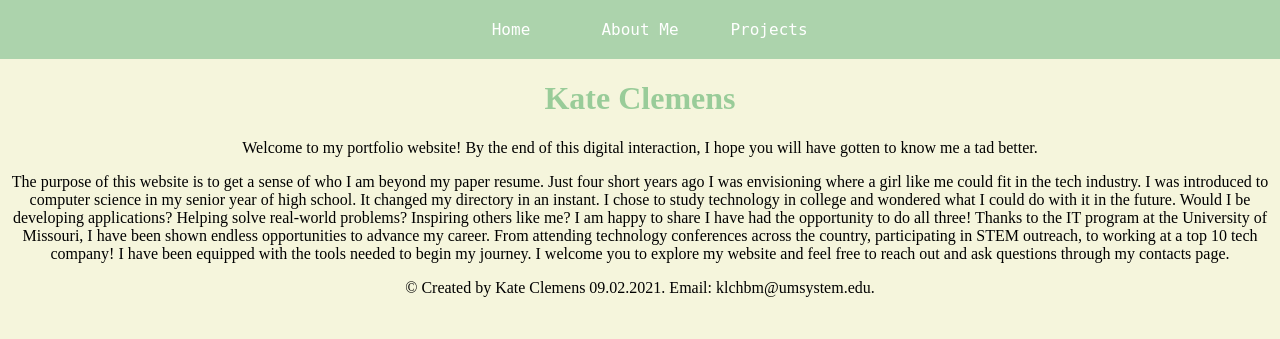
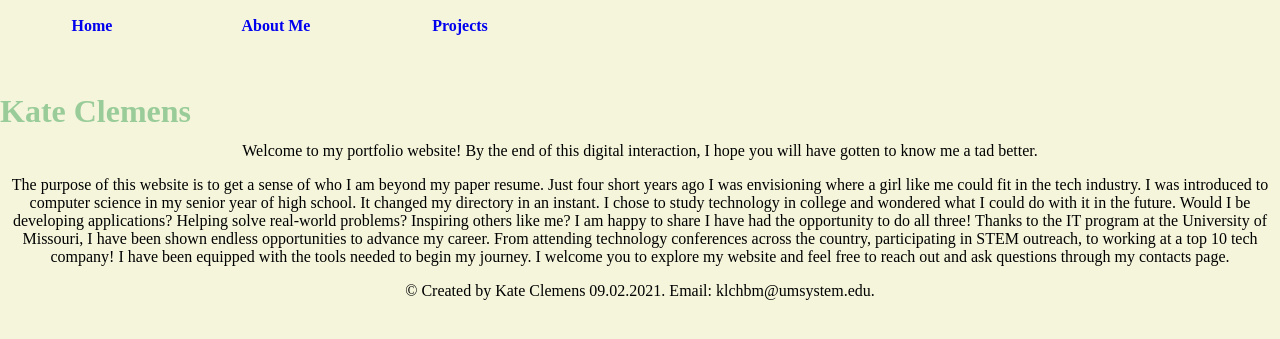
Before and after one commit to klchbm/klchbm.github.io, a PHP site: page / in a window 1280 px wide. Shown: the top 339 px of the page. Run offline with PHP 8.4, Linux system fonts and the light colour scheme.

Commit message:
Add files via upload

```diff
--- a/islt_7310/index.html
+++ b/islt_7310/index.html
@@ -24,22 +24,36 @@ Tested:  9.01.21; Passed on Safari and Chrome browsers
         <meta charset="utf-8">
         <title>Home Page</title>
         <link rel="stylesheet" href="style.css">
-        <link rel="nav stylesheet" href="nav.css">
+        <link rel="stylesheet" href="nav.css">
 
 </head>
 
 <body>
-    <ul class ="nav">
-        <li><a href="index.html">Home</a></li>
-        <li><a href="about.html">About Me</a></li>
-        <li><a href="#projects.html">Projects</a></li>
-    </ul>
+        <nav>
+        <ul>
+            <li><a href="index.html">Home</a></li>
+            <li><a href="about.html">About Me</a></li>
+            <li><a href="#projects.html">Projects</a>
+                    <ul>
+                        <li><a href="#Link1">Link 1</a></li>
+                        <li><a href="#Link2">Link 2</a></li>
+                        <li><a href="#Link3">Link 3</a></li>
+                    </ul>
+            </li>
+        </ul>
+        </nav>
+<br>
+<br>
+<br>
+<br>
 
     <header>
         <h1>Kate Clemens</h1>
     </header>
 
-
+<br>
+<br>
+<br>
     <main>
          <p>Welcome to my portfolio website! By the end of this digital interaction, I hope you will have gotten to know me a tad better.</p>
 
--- a/islt_7310/nav.css
+++ b/islt_7310/nav.css
@@ -1,33 +1,54 @@
-
-.nav {
-    background-color: #acd3ac;
-    color: #fff;
-    list-style: none;
-    text-align: center;
-    padding: 20px 0 20px 0;
+/*set the active page class to any <li> that has the class*/
+.active a:link {
+    background-color: beige;
 }
 
-.nav > li {
+/*format and position the main navigation menu*/
+nav {
+    top: 0px;
+}
+nav ul {
+    list-style-type: none;
     margin: 0;
-    padding-right: 0 25px 0 25px;
+    padding: 0;
+}
+nav>ul li {
+    position: relative; /*we must add a position to our main navigation bar so we can position a drop-down properly */
+    text-align: center;
+    font-weight: bold;
+    float: left;
+}
+nav a {
+    text-decoration: none;
+    display: inline-block;
     border: 0;
-    display: inline-block;
-    width: 125px;
+    padding: 15px 15px 15px 15px;
+    width: 150px; /*this is important to set so our drop-down doesn't go across the page*/
+    margin: 2px;
 }
 
-
-.nav > li > a:hover {
-    color: beige;
+/*format all navigation <a> elements*/
+nav a:link{
+    background-color: beige;
+}
+nav a:hover, nav a:focus {
+    background-color: beige;
+}
+nav a:active{
+    background-color: beige;
 }
 
-ul {
-    list-style-type: none;
-    margin: 0;
-
+/*position sub-menu or drop-down*/
+nav ul>li ul {
+    position: absolute;
+    top: 100%;
+    display: none;
+}
+nav ul ul li {
+    float:none;
 }
 
-li a {
-    font-family: 'Monospace', 'Courier New';
-    text-decoration: none;
-    color: #fff;
+/*special hover to display the drop-down*/
+nav>ul>li:hover>ul{
+    display: block;
 }
--- a/islt_7310/style.css
+++ b/islt_7310/style.css
@@ -1,12 +1,14 @@
 /* External style sheet - Home Page */
-
-h1{
-    color:#99cc99;
-
-}
 Body{
     background-color:beige;
     text-align: center;
     margin: 0;
     padding: 0;
 }
+
+h1{
+    position: fixed;
+    padding-right: 100px;
+    color:#99cc99;
+    text-align: center;
+}
```
